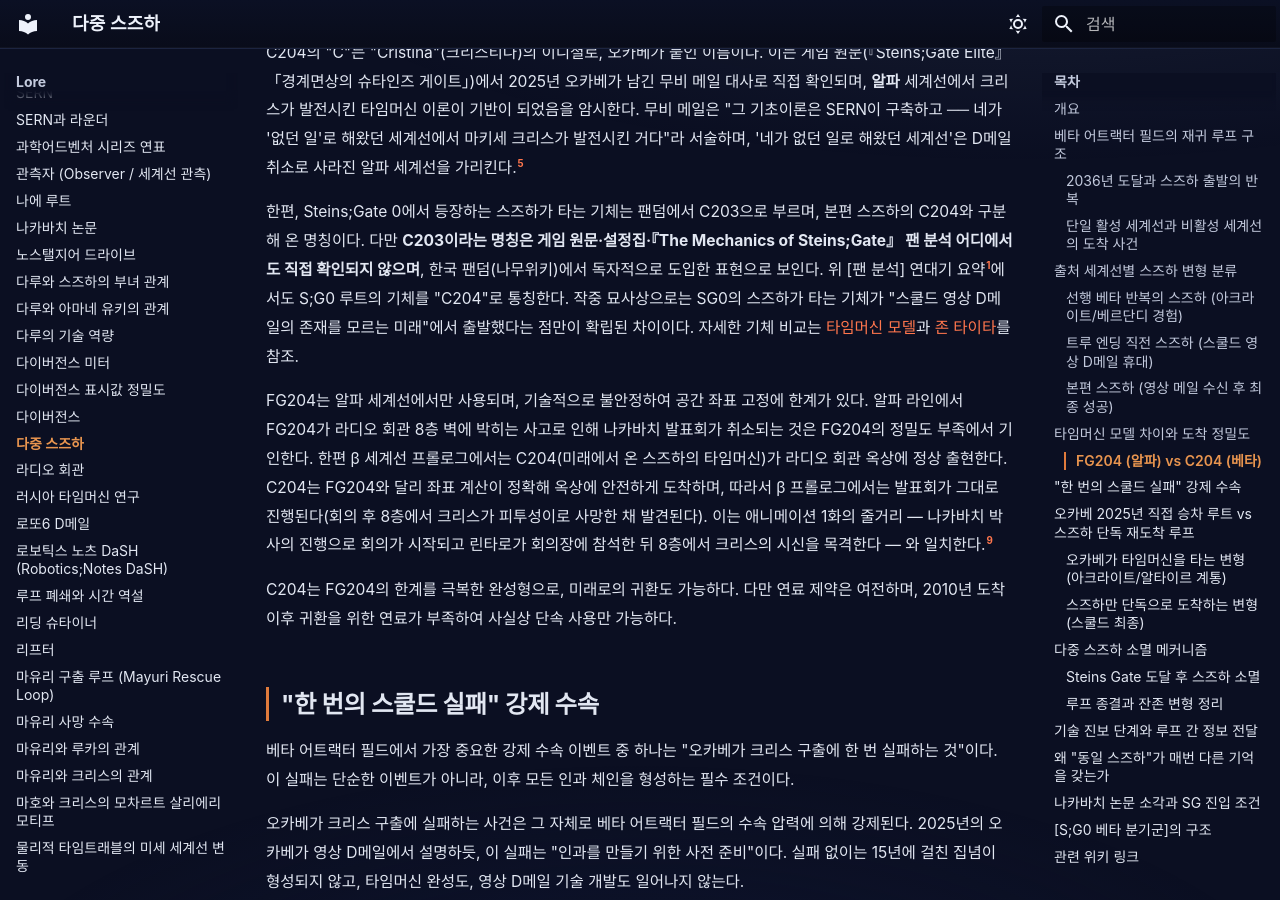
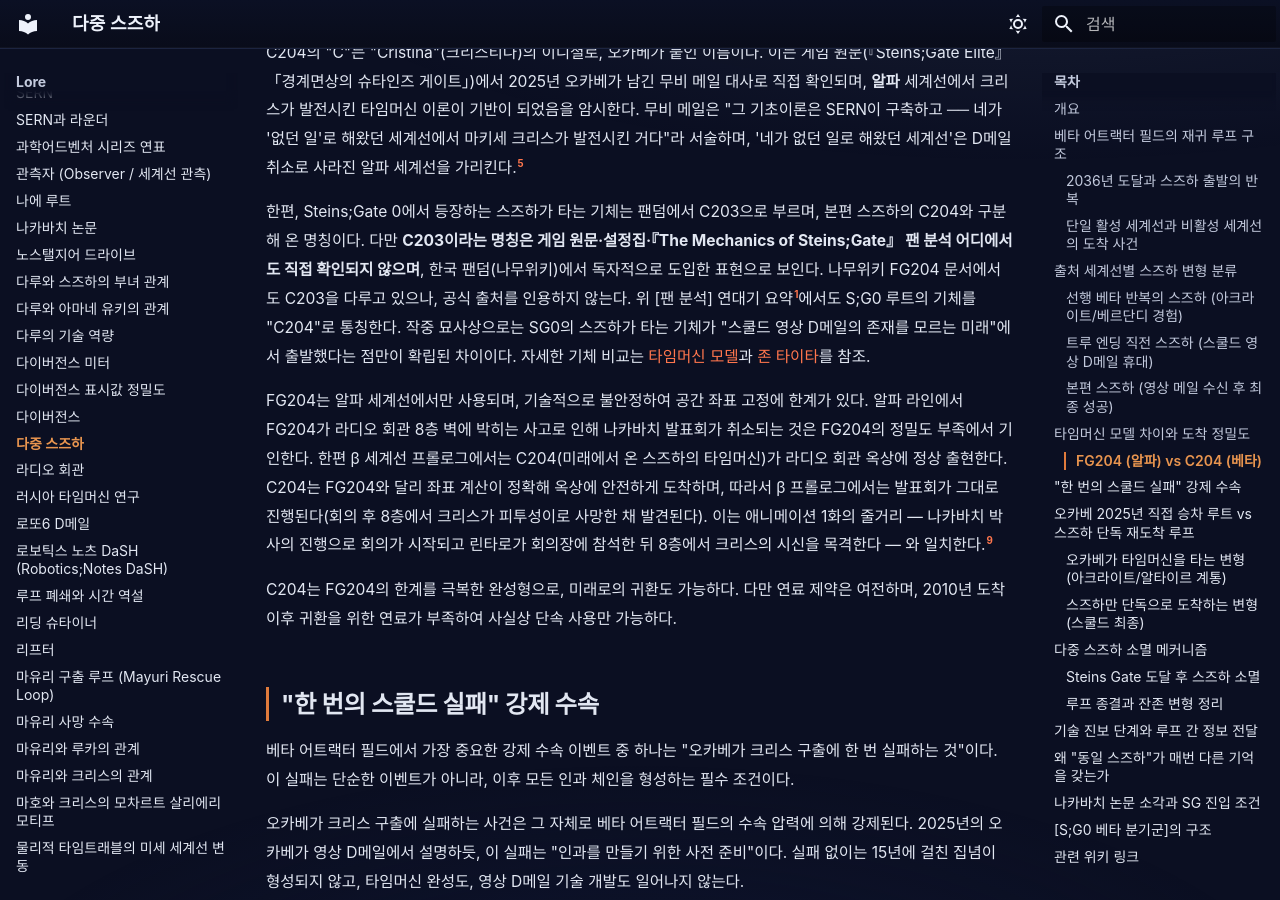
Before and after one commit to sgwiki/sgwiki.github.io, an MkDocs documentation site: the page built from wiki/lore/다중-스즈하.md, in a window 1280 px wide and 900 px high, scrolled down 3217 px. Built offline with MkDocs 1.6.1 and Material for MkDocs 9.7.7, drawn with Linux system fonts in a browser that asks for light colours; some web fonts are replaced.

Commit message:
feat(wiki): 다중-스즈하 — P10 83396840 패치 적용

```diff
--- a/wiki/lore/다중-스즈하.md
+++ b/wiki/lore/다중-스즈하.md
@@ -65,7 +65,7 @@ Steins;Gate 0 애니메이션과 비주얼 노벨 트루 엔딩에 해당하는
 
 C204의 "C"는 "Cristina"(크리스티나)의 이니셜로, 오카베가 붙인 이름이다. 이는 게임 원문(『Steins;Gate Elite』「경계면상의 슈타인즈 게이트」)에서 2025년 오카베가 남긴 무비 메일 대사로 직접 확인되며, **알파** 세계선에서 크리스가 발전시킨 타임머신 이론이 기반이 되었음을 암시한다. 무비 메일은 "그 기초이론은 SERN이 구축하고 ── 네가 '없던 일'로 해왔던 세계선에서 마키세 크리스가 발전시킨 거다"라 서술하며, '네가 없던 일로 해왔던 세계선'은 D메일 취소로 사라진 알파 세계선을 가리킨다.[^5]
 
-한편, Steins;Gate 0에서 등장하는 스즈하가 타는 기체는 팬덤에서 C203으로 부르며, 본편 스즈하의 C204와 구분해 온 명칭이다. 다만 **C203이라는 명칭은 게임 원문·설정집·『The Mechanics of Steins;Gate』 팬 분석 어디에서도 직접 확인되지 않으며**, 한국 팬덤(나무위키)에서 독자적으로 도입한 표현으로 보인다. 위 [팬 분석] 연대기 요약[^1]에서도 S;G0 루트의 기체를 "C204"로 통칭한다. 작중 묘사상으로는 SG0의 스즈하가 타는 기체가 "스쿨드 영상 D메일의 존재를 모르는 미래"에서 출발했다는 점만이 확립된 차이이다. 자세한 기체 비교는 [타임머신 모델](타임머신-모델.md)과 [존 타이타](../캐릭터/존-타이타.md)를 참조.
+한편, Steins;Gate 0에서 등장하는 스즈하가 타는 기체는 팬덤에서 C203으로 부르며, 본편 스즈하의 C204와 구분해 온 명칭이다. 다만 **C203이라는 명칭은 게임 원문·설정집·『The Mechanics of Steins;Gate』 팬 분석 어디에서도 직접 확인되지 않으며**, 한국 팬덤(나무위키)에서 독자적으로 도입한 표현으로 보인다. 나무위키 FG204 문서에서도 C203을 다루고 있으나, 공식 출처를 인용하지 않는다. 위 [팬 분석] 연대기 요약[^1]에서도 S;G0 루트의 기체를 "C204"로 통칭한다. 작중 묘사상으로는 SG0의 스즈하가 타는 기체가 "스쿨드 영상 D메일의 존재를 모르는 미래"에서 출발했다는 점만이 확립된 차이이다. 자세한 기체 비교는 [타임머신 모델](타임머신-모델.md)과 [존 타이타](../캐릭터/존-타이타.md)를 참조.
 
 FG204는 알파 세계선에서만 사용되며, 기술적으로 불안정하여 공간 좌표 고정에 한계가 있다. 알파 라인에서 FG204가 라디오 회관 8층 벽에 박히는 사고로 인해 나카바치 발표회가 취소되는 것은 FG204의 정밀도 부족에서 기인한다. 한편 β 세계선 프롤로그에서는 C204(미래에서 온 스즈하의 타임머신)가 라디오 회관 옥상에 정상 출현한다. C204는 FG204와 달리 좌표 계산이 정확해 옥상에 안전하게 도착하며, 따라서 β 프롤로그에서는 발표회가 그대로 진행된다(회의 후 8층에서 크리스가 피투성이로 사망한 채 발견된다). 이는 애니메이션 1화의 줄거리 — 나카바치 박사의 진행으로 회의가 시작되고 린타로가 회의장에 참석한 뒤 8층에서 크리스의 시신을 목격한다 — 와 일치한다.[^9]
 
```
